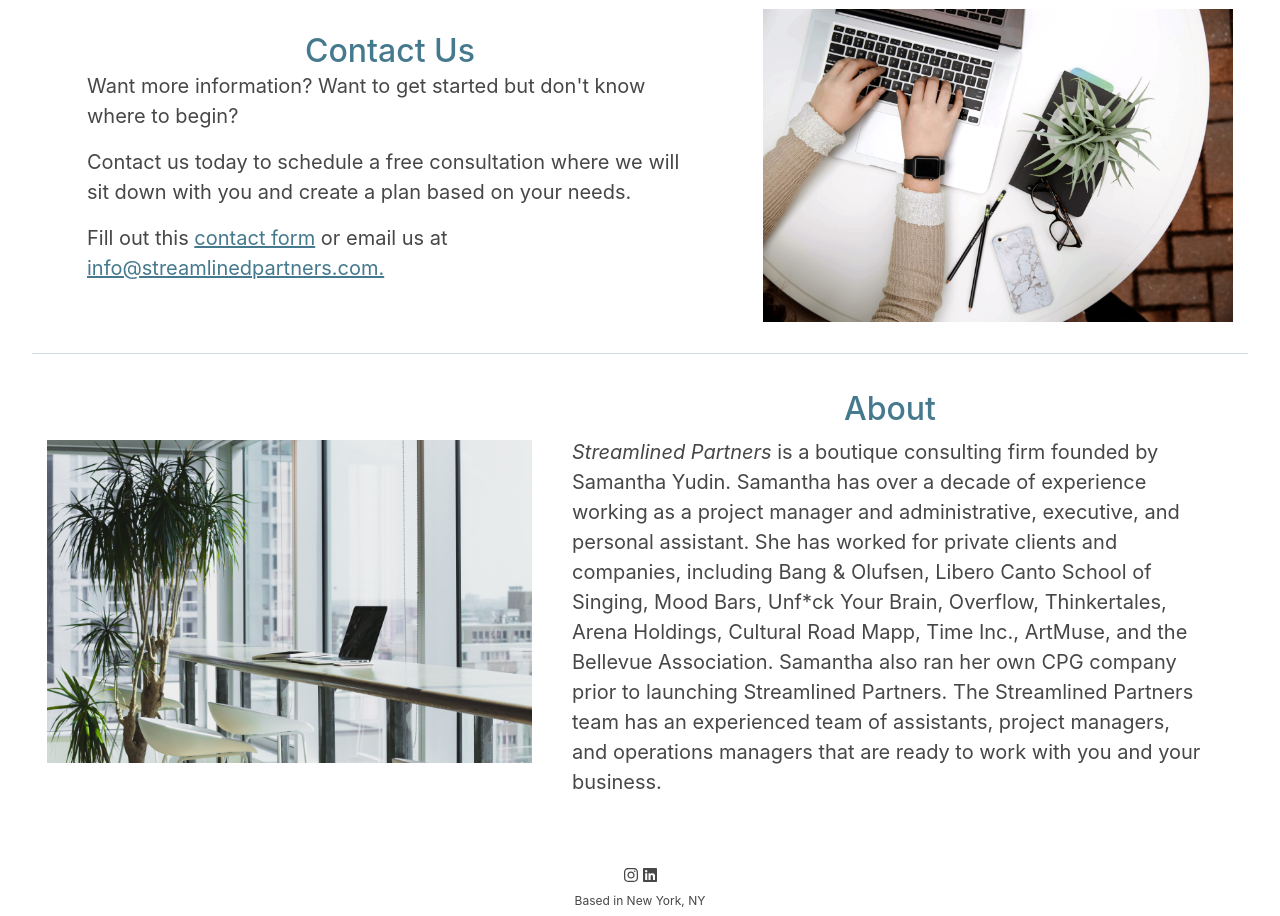
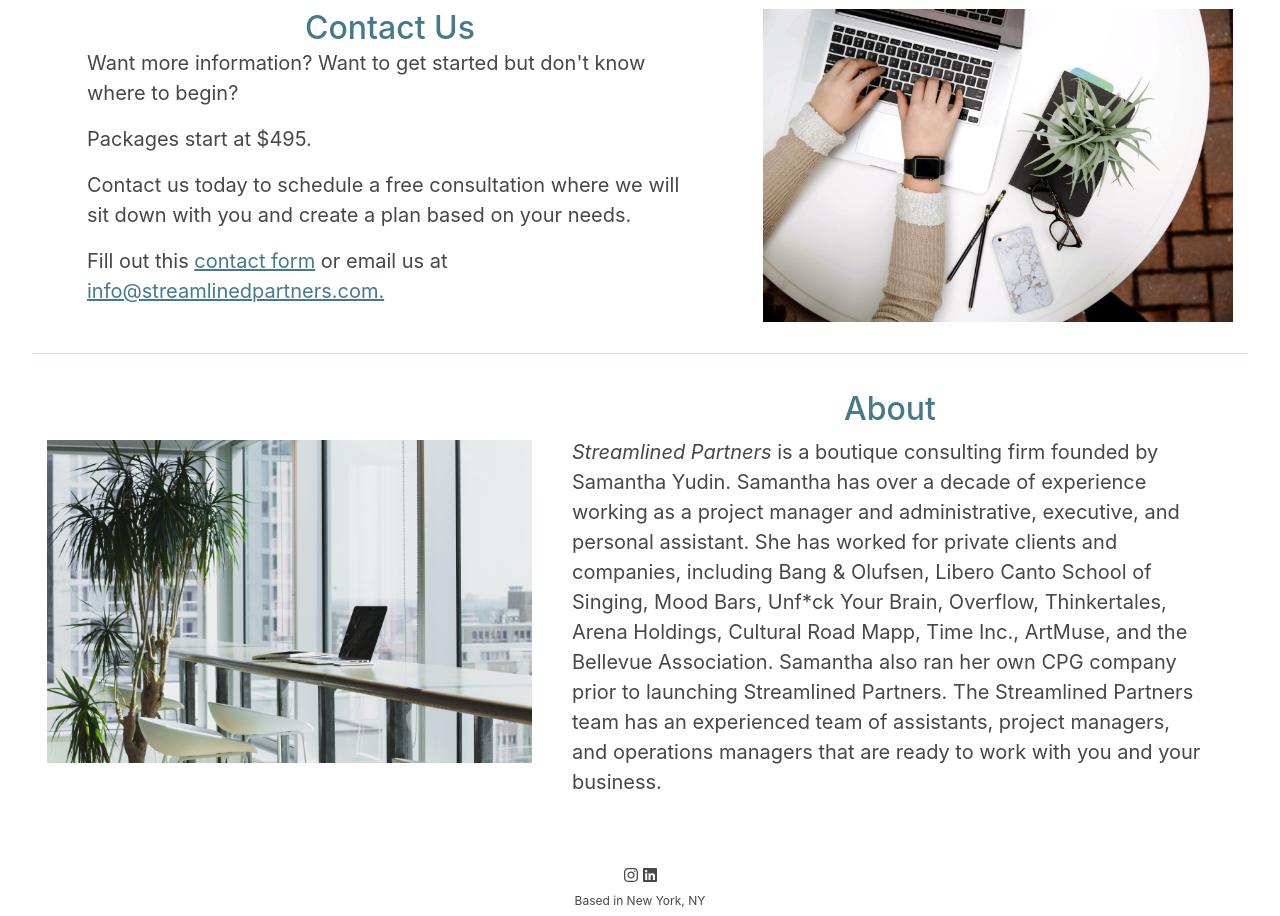
Before and after one commit to rhkearns/streamlined_1, a React (Create React App) app: page / in a window 1280 px wide. Shown: the part 1920-2836 px from the top of the page. Built offline with nearby package versions, Linux system fonts and the light colour scheme; the HTML template or start-up script is replaced by a standard one; a web font is replaced by a local one.

Commit message:
add price line to contact section

```diff
--- a/src/Components/Contact/Contact.jsx
+++ b/src/Components/Contact/Contact.jsx
@@ -12,6 +12,7 @@
 						Want more information? Want to get started but don't know where to
 						begin?
 					</p>
+					<p id="price-line">Packages start at $495.</p>
 					<p>
 						Contact us today to schedule a free consultation where we will sit
 						down with you and create a plan based on your needs.
```
